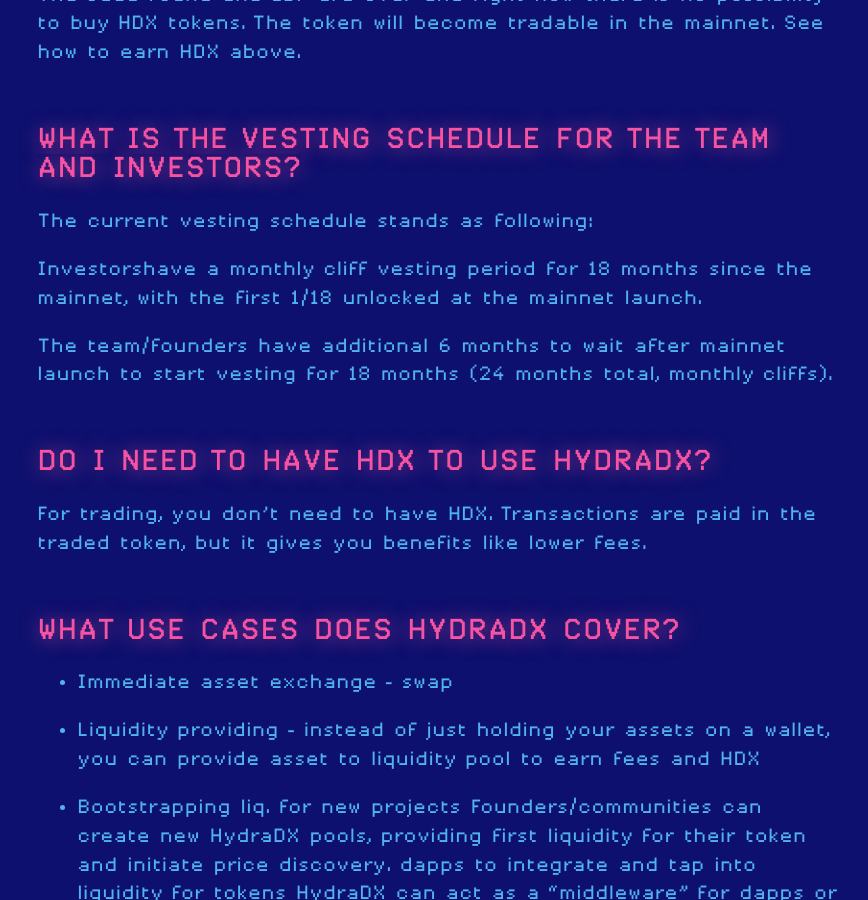
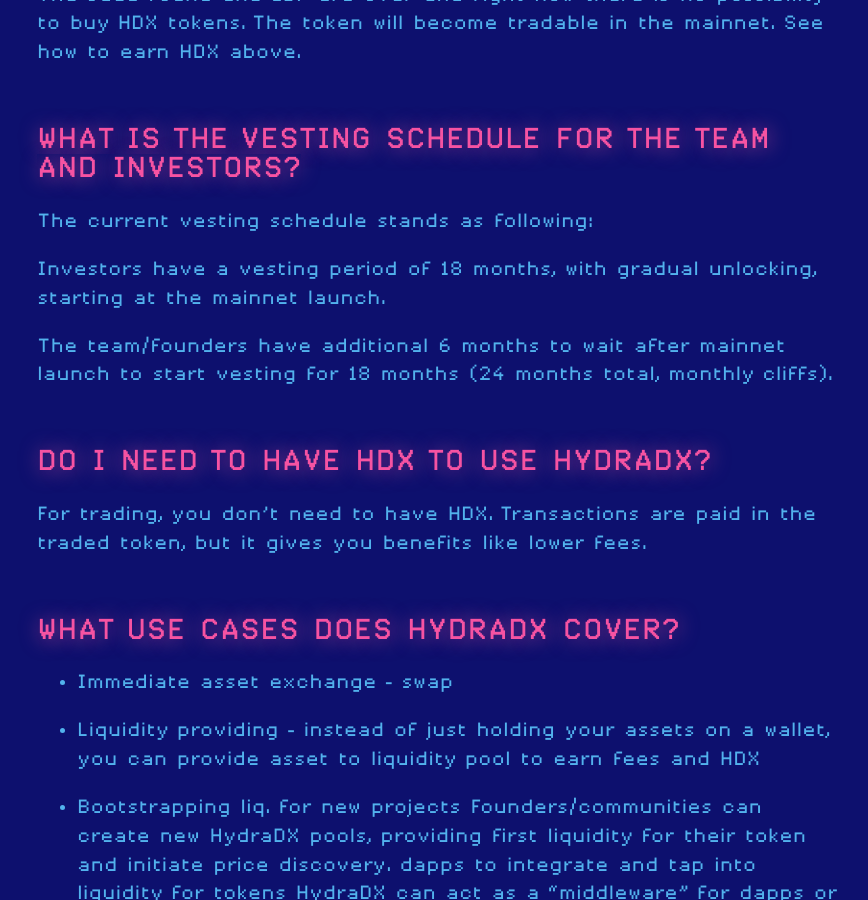
Before and after one commit to galacticcouncil/HydraDX-web-old, a Jekyll site: the page built from faq.markdown, in a window 1280 px wide and 900 px high, scrolled down 2666 px. Shown: the whole window, without its empty margins (200-1068 px from the left). Built offline with Jekyll 4.4.1, drawn with Linux system fonts in a browser that asks for light colours; our own code applies the rules of GitHub Pages for plain Markdown files.

Commit message:
Update faq.markdown confirm suggestion
Co-authored-by: Jakub Pánik <jakub.panik@gmail.com>

```diff
--- a/faq.markdown
+++ b/faq.markdown
@@ -75,7 +75,8 @@ See how to earn HDX above.
 
 The current vesting schedule stands as following:
 
-Investorshave a monthly cliff vesting period for 18 months since the mainnet, with the first 1/18 unlocked at the mainnet launch.
+Investors have a vesting period of 18 months, with gradual unlocking, starting at the mainnet launch.
+
 
 The team/founders have additional 6 months to wait after mainnet launch to start vesting for 18 months (24 months total, monthly cliffs).
 
```
